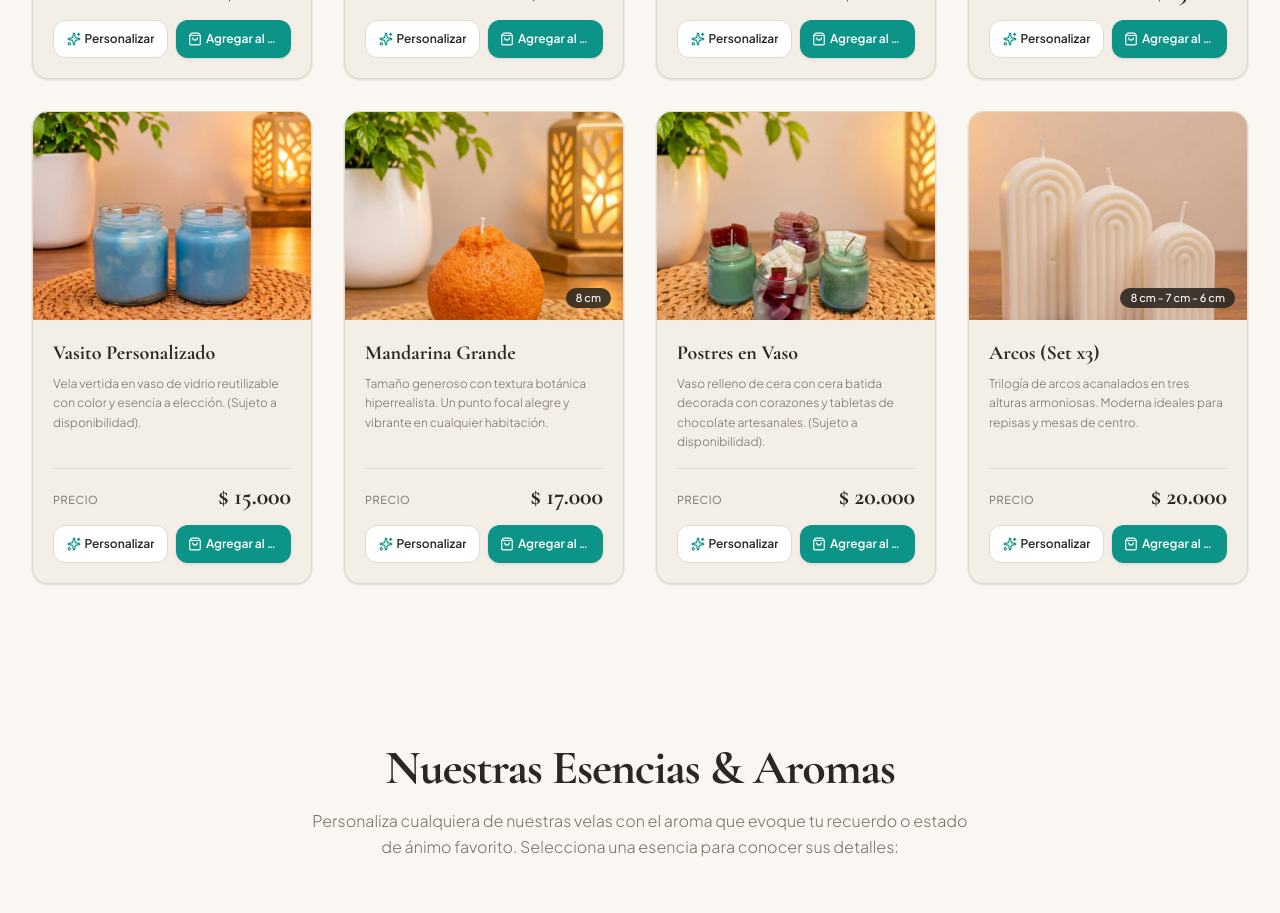
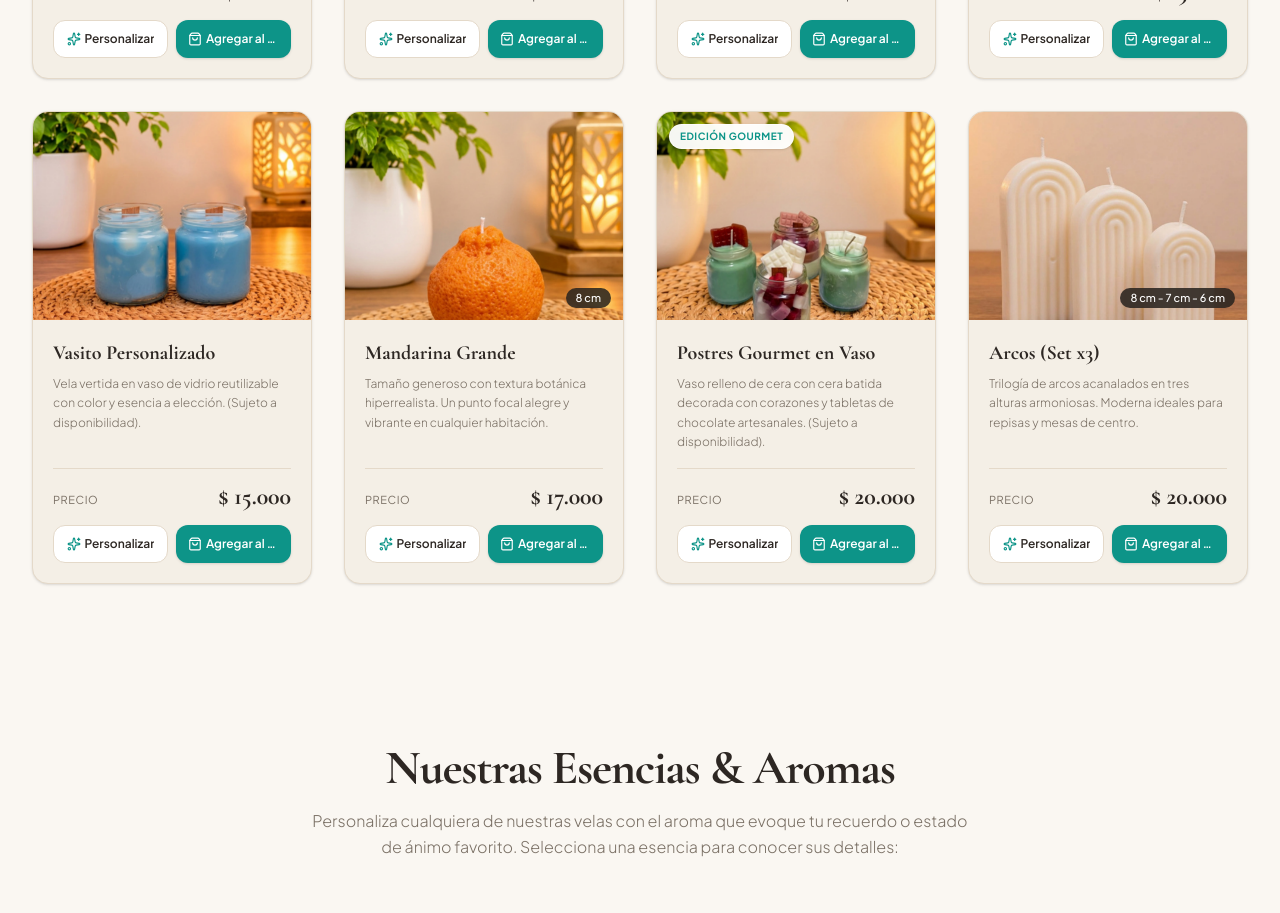
Before and after one commit to Hakus16/turquesa-landing, a React (Vite) app: page / in a window 1280 px wide. Shown: the part 2400-3313 px from the top of the page. Built offline with nearby package versions, Linux system fonts and the light colour scheme; no server answers; the database is empty.

Commit message:
chore: align postres name and badge in products.ts with supabase

```diff
--- a/src/data/products.ts
+++ b/src/data/products.ts
@@ -111,11 +111,12 @@ export const PRODUCTS: Product[] = [
   },
   {
     id: 'postres',
-    name: 'Postres en Vaso',
+    name: 'Postres Gourmet en Vaso',
     price: 20000,
     category: 'vasos',
     image: '/images/postres.png',
     description: 'Vaso relleno de cera con cera batida decorada con corazones y tabletas de chocolate artesanales. (Sujeto a disponibilidad).',
+    badge: 'Edición Gourmet',
     inStock: true
   },
   {
```
